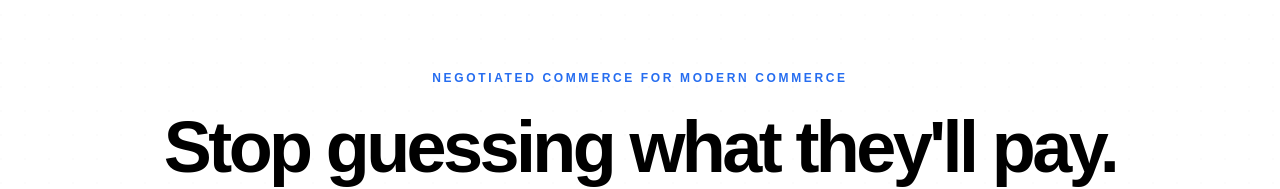
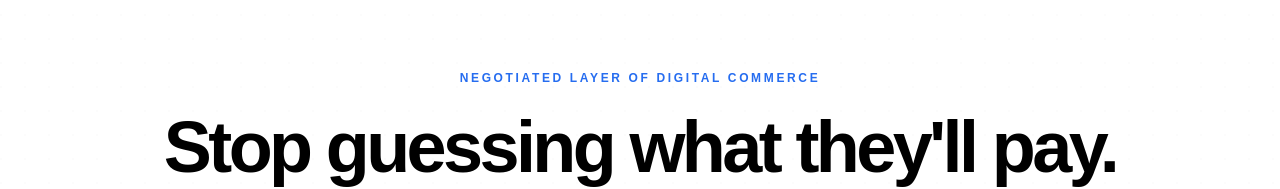
Before and after one commit to c-e-daly/useiwantthat, a Next.js app: page / in a window 1280 px wide. Shown: the part 123-312 px from the top of the page. Built offline with nearby package versions, Linux system fonts and the light colour scheme; no server answers; a web font is replaced by a local one.

Commit message:
updating hero page eyebrow

```diff
--- a/app/page.tsx
+++ b/app/page.tsx
@@ -146,7 +146,7 @@ export default function HomePage() {
 
         <div className="container relative mx-auto px-4 text-center">
           <p className="mb-6 text-xs font-bold uppercase tracking-[0.22em] text-brand">
-            Negotiated commerce for modern commerce
+            Negotiated layer of digital commerce
           </p>
 
           <h1 className="mx-auto max-w-5xl text-5xl font-bold leading-[1.05] tracking-tighter text-black md:text-7xl">
```
